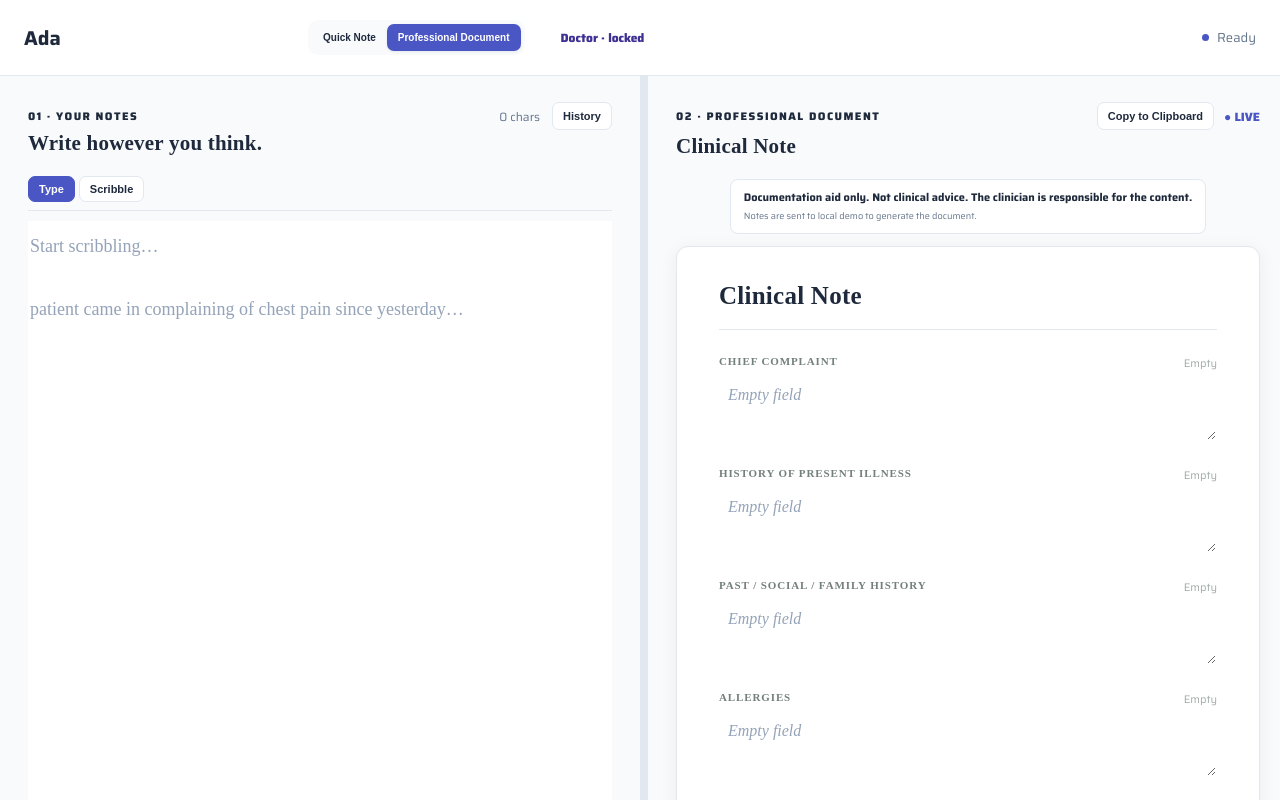
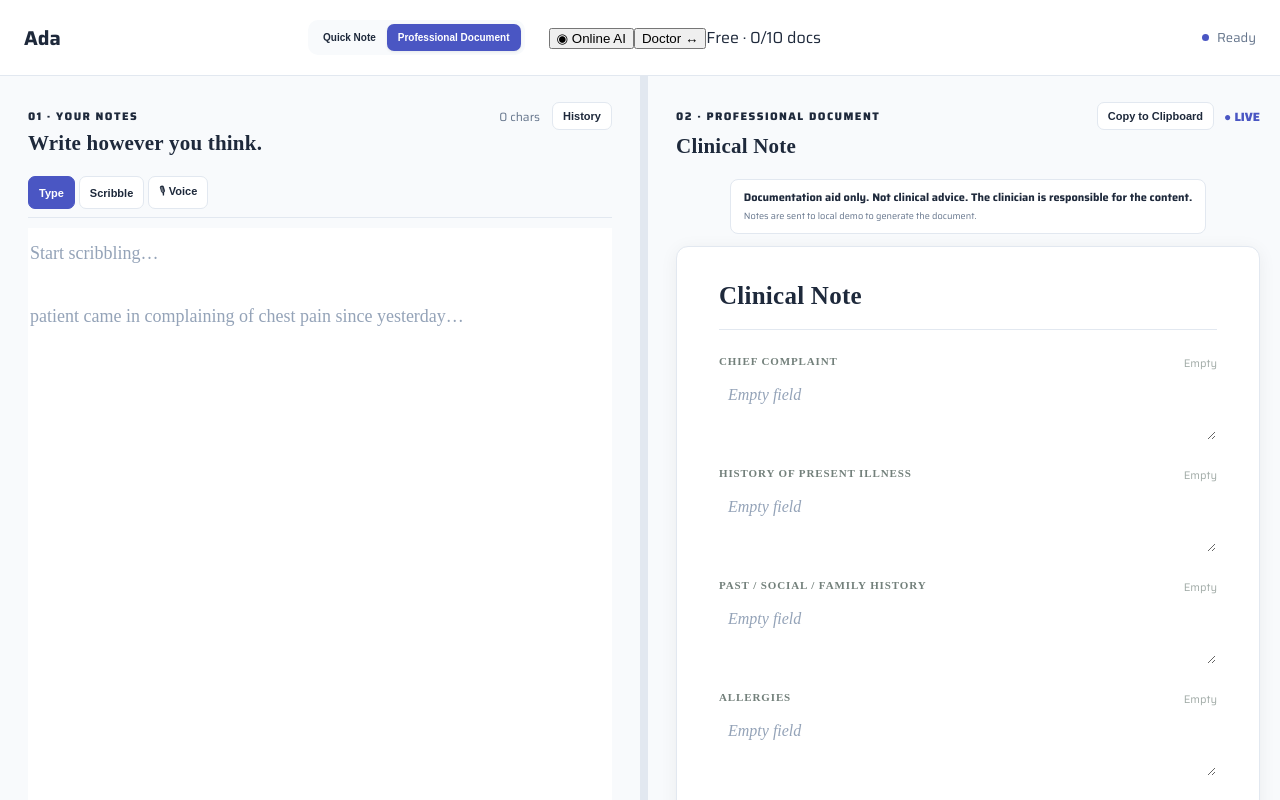
Before and after one commit to nekt-konnekt/ada, a React (Vite) app in the folder frontend/: page / in a window 1280 px wide. Both pictures are taken after a click on the button "Start documenting free". Shown: the top 800 px of the page. Built offline with nearby package versions, Linux system fonts and the light colour scheme.

Commit message:
Add voice input, private mode, profession switcher and visible usage status

```diff
--- a/frontend/src/main.tsx
+++ b/frontend/src/main.tsx
@@ -129,6 +129,66 @@
 }
 
 function normalizeDocument(document: any): DocumentState {
+type SpeechRecognitionInstance = {
+  continuous: boolean
+  interimResults: boolean
+  lang: string
+  start: () => void
+  stop: () => void
+  onresult: ((event: any) => void) | null
+  onend: (() => void) | null
+  onerror: ((event: any) => void) | null
+}
+type SpeechRecognitionConstructor = new () => SpeechRecognitionInstance
+
+function getSpeechRecognition(): SpeechRecognitionConstructor | null {
+  const w = window as any
+  return (w.SpeechRecognition || w.webkitSpeechRecognition || null) as SpeechRecognitionConstructor | null
+}
+
+function localStructureDocument(profession: Profession, notes: string): DocumentState {
+  const sentences = notes.split(/(?<=[.!?])\\s+|\\n+/).map(s => s.trim()).filter(Boolean)
+  const bucket = (keywords: string[]) => sentences.filter(s => keywords.some(k => s.toLowerCase().includes(k))).join(' ')
+  if (profession === 'doctor') {
+    const used = new Set<string>()
+    const pick = (keywords: string[]) => {
+      const found = sentences.filter(s => keywords.some(k => s.toLowerCase().includes(k)))
+      found.forEach(x => used.add(x))
+      return found.join(' ')
+    }
+    const sections = [
+      {id:'chief_complaint',label:'Chief Complaint',content:pick(['complain','presenting','came in','here for','pain','headache','cough'])},
+      {id:'history',label:'History of Present Illness',content:pick(['since','for ','worse','better','history','reports','started','yesterday','today'])},
+      {id:'history_social_family',label:'Past / Social / Family History',content:pick(['past medical','family history','social history','smokes','smoking','alcohol'])},
+      {id:'allergies',label:'Allergies',content:pick(['allerg','no known'])},
+      {id:'observations',label:'Observations / Vitals',content:pick(['bp','blood pressure','pulse','temperature','temp','weight','height','vital'])},
+      {id:'examination',label:'Examination Findings',content:pick(['exam','examination','tender','swelling','lungs','heart sounds'])},
+      {id:'investigations',label:'Investigations',content:pick(['x-ray','xray','mri','ct ','lab','test result','investigation'])},
+      {id:'assessment',label:'Assessment',content:pick(['assessment','diagnos','impression'])},
+      {id:'plan',label:'Plan',content:pick(['plan','prescrib','review','refer','start','continue','give'])},
+      {id:'follow_up',label:'Follow-up',content:pick(['follow-up','follow up','return','revisit'])},
+    ]
+    const unplaced = sentences.filter(s => !used.has(s))
+    return normalizeDocument({title:'Clinical Note',sections,needs_input:[],warnings:[],unplaced,provider:'local-device',provider_name:'on-device mode'})
+  }
+  const used = new Set<string>()
+  const pick = (keywords: string[]) => {
+    const found = sentences.filter(s => keywords.some(k => s.toLowerCase().includes(k)))
+    found.forEach(x => used.add(x)); return found.join(' ')
+  }
+  const sections = [
+    {id:'parties',label:'Parties',content:pick(['plaintiff','defendant','client','company','insurer','driver'])},
+    {id:'facts',label:'Facts / Incident Summary',content:pick(['incident','accident','happened','collision','drove','driving','occurred'])},
+    {id:'injuries',label:'Injuries / Damages',content:pick(['injury','injured','damage','pain','hospital','medical','loss'])},
+    {id:'liability',label:'Liability / Issues',content:pick(['liable','liability','fault','negligence','issue','claim'])},
+    {id:'authorities',label:'Authorities',content:pick(['act ','section ','case ','v.','regulation','statute'])},
+    {id:'evidence',label:'Supporting Information',content:pick(['witness','photo','police','report','document','record','evidence'])},
+    {id:'next_steps',label:'Next Steps',content:pick(['next','file','send','review','draft','follow up','meeting'])},
+  ]
+  return normalizeDocument({title:'Case Note',sections,needs_input:[],warnings:[],unplaced:sentences.filter(s=>!used.has(s)),provider:'local-device',provider_name:'on-device mode'})
+}
+
+
   return {
     title: String(document?.title || 'Professional Document'),
     sections: Array.isArray(document?.sections) ? document.sections.map((section: any) => ({ id: String(section?.id || ''), label: String(section?.label || ''), content: String(section?.content || '') })) : [],
@@ -377,6 +437,9 @@
   const [copyState, setCopyState] = useState('Copy to Clipboard')
   const [gateMessage, setGateMessage] = useState('')
   const [usage, setUsage] = useState<Record<UsageKind, number>>(readUsage())
+  const [privateMode, setPrivateMode] = useState(() => localStorage.getItem('ada-private-mode') === 'true')
+  const [voiceState, setVoiceState] = useState<'idle' | 'listening'>('idle')
+  const speechRecognition = useRef<SpeechRecognitionInstance | null>(null)
   const generationCharged = useRef(false)
   const fileInput = useRef<HTMLInputElement | null>(null)
   const scribbleCanvas = useRef<HTMLCanvasElement | null>(null)
@@ -491,6 +554,49 @@
   function refreshUsage() { setUsage(readUsage()) }
   function requireFreeUse(kind: UsageKind, label: string): boolean { const ok = consumeFreeUse(kind); refreshUsage(); if (!ok) { setGateMessage(`Free plan limit reached: ${label} is limited to 10 uses per month. Upgrade to Professional for unlimited use.`); return false } return true }
 
+
+  function togglePrivateMode() {
+    setPrivateMode(value => {
+      const next = !value
+      localStorage.setItem('ada-private-mode', String(next))
+      setStatus(next ? 'Private mode · on-device structuring' : 'Online AI mode')
+      return next
+    })
+  }
+
+  function toggleVoice() {
+    if (voiceState === 'listening') {
+      speechRecognition.current?.stop()
+      setVoiceState('idle')
+      setStatus('Voice stopped')
+      return
+    }
+    const Recognition = getSpeechRecognition()
+    if (!Recognition) {
+      setStatus('Voice input is not supported in this browser')
+      return
+    }
+    const recognition = new Recognition()
+    recognition.continuous = true
+    recognition.interimResults = false
+    recognition.lang = 'en-NG'
+    recognition.onresult = (event) => {
+      const transcript = Array.from(event.results as any[]).slice(event.resultIndex || 0)
+        .map((result: any) => result?.[0]?.transcript || '').join(' ').trim()
+      if (transcript) {
+        setNotes((useAda.getState().notes.trim() ? useAda.getState().notes.trim() + ' ' : '') + transcript)
+        setStatus('Voice captured')
+      }
+    }
+    recognition.onend = () => { speechRecognition.current = null; setVoiceState('idle') }
+    recognition.onerror = (event) => { speechRecognition.current = null; setVoiceState('idle'); setStatus('Voice error: ' + String(event?.error || 'unknown')) }
+    speechRecognition.current = recognition
+    setVoiceState('listening')
+    setStatus('Listening… speak naturally')
+    recognition.start()
+  }
+
+  useEffect(() => () => speechRecognition.current?.stop(), [])
   async function convertScribbleToNotes() {
     const canvas = scribbleCanvas.current
     if (!canvas || scribbleStrokes.current.length === 0) {
@@ -610,8 +716,16 @@
     }
     timer.current = window.setTimeout(async () => {
       if (!generationCharged.current) { if (!requireFreeUse('professional', 'Professional Document')) return; generationCharged.current = true }
-      request.current?.abort(); request.current = new AbortController(); setStatus('Updating…')
+      request.current?.abort(); request.current = new AbortController(); setStatus(privateMode ? 'Structuring privately…' : 'Updating…')
       try {
+        if (privateMode) {
+          const next = localStructureDocument(profession, notes)
+          const current = useAda.getState()
+          const merged = { ...next, sections: next.sections.map(section => { const currentSection = current.document.sections.find(item => item.id === section.id); return current.lockedSections.has(section.id) && currentSection ? currentSection : section }) }
+          setDocument(merged)
+          setStatus('Private mode · nothing sent to AI')
+          return
+        }
         const r = await fetch('/api/structure', { method:'POST', headers:{'Content-Type':'application/json'}, body:JSON.stringify({profession, notes, current_document:document}), signal:request.current.signal })
         if (!r.ok) {
           let detail = 'Request failed'
@@ -644,13 +758,17 @@
         <button className={workspaceMode==='quick' ? 'active' : ''} onClick={()=>{setWorkspaceMode('quick');setStatus(notes.trim()?'Quick note':'Ready')}}>Quick Note</button>
         <button className={workspaceMode==='professional' ? 'active' : ''} onClick={()=>{setWorkspaceMode('professional');setStatus(notes.trim()?'Updating…':'Ready')}}>Professional Document</button>
       </div>
-      <span className="locked-mode">{professionLocked === null ? 'Clinical mode (preview)' : (profession==='doctor' ? 'Doctor' : 'Lawyer') + ' · locked'}</span>
+      <div className="workspace-controls">
+        <button type="button" className={privateMode ? 'private-toggle active' : 'private-toggle'} onClick={togglePrivateMode} title="Private mode keeps structuring on this device and does not call the AI API">◉ {privateMode ? 'Private' : 'Online AI'}</button>
+        <button type="button" className="profession-toggle" onClick={() => chooseProfession(profession === 'doctor' ? 'lawyer' : 'doctor')} title="Switch profession">{profession === 'doctor' ? 'Doctor' : 'Lawyer'} ↔</button>
+        <span className="usage-pill">{isProfessionalPlan() ? 'Professional · unlimited' : `Free · ${usage.professional}/10 docs`}</span>
+      </div>
       <div className="status"><i></i>{status}</div>
     </header>
     <section className="workspace" style={{gridTemplateColumns:`${split}% 8px ${100-split}%`}}>
       <section className="pane notes-pane">
         <div className="pane-head"><div><span className="eyebrow">01 · YOUR NOTES</span><h2 className="notes-heading">Write however you think.</h2></div><div className="head-actions"><span className="hint">{notes.length.toLocaleString()} chars</span><button className="history-button" onClick={()=>setHistoryOpen(true)}>History{history.length ? <b>{history.length}</b> : null}</button></div></div>
-        <div className="notes-input-mode"><button type="button" className={!scribbleMode ? 'active' : ''} onClick={()=>setScribbleMode(false)}>Type</button><button type="button" className={scribbleMode ? 'active' : ''} onClick={()=>{setScribbleMode(true); window.requestAnimationFrame(resizeScribbleCanvas)}}>Scribble</button></div>
+        <div className="notes-input-mode"><button type="button" className={!scribbleMode ? 'active' : ''} onClick={()=>setScribbleMode(false)}>Type</button><button type="button" className={scribbleMode ? 'active' : ''} onClick={()=>{setScribbleMode(true); window.requestAnimationFrame(resizeScribbleCanvas)}}>Scribble</button><button type="button" className={voiceState === 'listening' ? 'voice-button listening' : 'voice-button'} onClick={toggleVoice}>{voiceState === 'listening' ? '● Listening…' : '🎙 Voice'}</button></div>
         {scribbleMode ? <div className="scribble-wrap">
           <div className="scribble-toolbar"><span>Use Apple Pencil, stylus, or finger.</span><div><button type="button" onClick={undoScribble}>Undo</button><button type="button" onClick={clearScribble}>Clear</button><button type="button" className="scribble-convert" onClick={()=>{void convertScribbleToNotes()}}>{scribbleState}</button></div></div>
           <canvas ref={scribbleCanvas} className="scribble-canvas" onPointerDown={startScribble} onPointerMove={moveScribble} onPointerUp={endScribble} onPointerCancel={endScribble} aria-label="Handwriting input area" />
@@ -661,7 +779,7 @@
       <div className="divider" onPointerDown={(e)=>{e.currentTarget.setPointerCapture(e.pointerId); const move=(ev:PointerEvent)=>handlePointer(ev as unknown as React.PointerEvent<HTMLDivElement>); const up=()=>{e.currentTarget.removeEventListener('pointermove',move as any);e.currentTarget.removeEventListener('pointerup',up)};e.currentTarget.addEventListener('pointermove',move as any);e.currentTarget.addEventListener('pointerup',up)}}><span></span></div>
       <section className="pane document-pane">
         <div className="pane-head"><div><span className="eyebrow">02 · {workspaceMode==='quick' ? 'QUICK OUTPUT' : 'PROFESSIONAL DOCUMENT'}</span><h2>{workspaceMode==='quick' ? 'Quick Note' : document.title}</h2></div><div className="document-head-actions">{workspaceMode==='professional' && <button className="copy-button" type="button" disabled={copyState !== 'Copy to Clipboard'} onClick={async()=>{setCopyState('Copying…'); try { await copyDocumentToClipboard(document); setCopyState('Copied'); setStatus('Formatted document copied'); window.setTimeout(()=>setCopyState('Copy to Clipboard'),1800) } catch (e) { setCopyState('Copy failed'); setStatus('Copy failed: ' + (e as Error).message); window.setTimeout(()=>setCopyState('Copy to Clipboard'),2200) }}}>{copyState}</button>}<span className="live-dot">● LIVE</span></div></div>
-        {workspaceMode==='professional' && profession==='doctor' && <div className="clinical-notice"><strong>{professionLocked === null ? 'Preview. Use fictional notes only. Do not enter real patient data.' : 'Documentation aid only. Not clinical advice. The clinician is responsible for the content.'}</strong>{professionLocked === null && <span>Documentation aid only. Not clinical advice. The clinician is responsible for the content.</span>}<small>Notes are sent to {document.provider_name} to generate the document.</small></div>}
+        {workspaceMode==='professional' && profession==='doctor' && <div className="clinical-notice"><strong>{professionLocked === null ? 'Preview. Use fictional notes only. Do not enter real patient data.' : 'Documentation aid only. Not clinical advice. The clinician is responsible for the content.'}</strong>{professionLocked === null && <span>Documentation aid only. Not clinical advice. The clinician is responsible for the content.</span>}<small>{privateMode ? 'Private mode: notes are structured on this device. No AI request is made.' : `Notes are sent to ${document.provider_name} to generate the document.`}</small></div>}
         {workspaceMode==='professional' && document.needs_input.length > 0 && <div className="needs"><strong>Needs your input</strong>{document.needs_input.map(item => <button key={item.id + item.question} type="button" onClick={()=>{if(item.section_id){setFocused(item.section_id); window.requestAnimationFrame(()=>{const area=window.document.querySelector('[data-section-id="' + item.section_id + '"]') as HTMLTextAreaElement | null; area?.focus(); area?.scrollIntoView({behavior:'smooth',block:'center'})})}}}>{item.question}</button>)}</div>}
         {workspaceMode==='quick' ? <article className="document quick-output"><div className="doc-title">Quick Note</div><div className="doc-rule"></div><textarea value={notes} onChange={e=>setNotes(e.target.value)} placeholder="Your note will appear here." /><small>Plain output · no professional structure applied</small></article> : <article className="document">
           <div className="doc-title">{document.title}</div>
@@ -680,7 +798,7 @@
           {workspaceMode==='professional' && document.warnings.length > 0 && <div className="warnings-summary"><strong>Review warnings</strong>{document.warnings.map((warning,index)=><span key={index}>{warning.message}</span>)}</div>}
       </section>
     </section>
-    <footer><span>Ada.            2026.            made with ❤️ in 🇳🇬.</span></footer>
+    <footer><span>Ada. &nbsp; 2026. &nbsp; made with ❤️ in 🇳🇬.</span><span className="footer-privacy">{privateMode ? 'Private mode · on-device' : 'AI mode · provider processing applies'}</span></footer>
     {gateMessage && <div className="lock-backdrop" onClick={()=>setGateMessage('')}><div className="lock-card" onClick={e=>e.stopPropagation()}><span className="eyebrow">ADA PROFESSIONAL</span><h2>Professional feature</h2><p>{gateMessage}</p><div className="lock-options"><button onClick={()=>{setGateMessage(''); goTo('/#pricing')}}><strong>View Professional</strong><span>Unlimited usage and professional exports.</span></button><button onClick={()=>setGateMessage('')}><strong>Keep using Free</strong><span>10 uses per feature each month.</span></button></div></div></div>}
     {historyOpen && <div className="history-backdrop" onClick={()=>setHistoryOpen(false)}>
       <aside className="history-panel" onClick={e=>e.stopPropagation()}>
```
